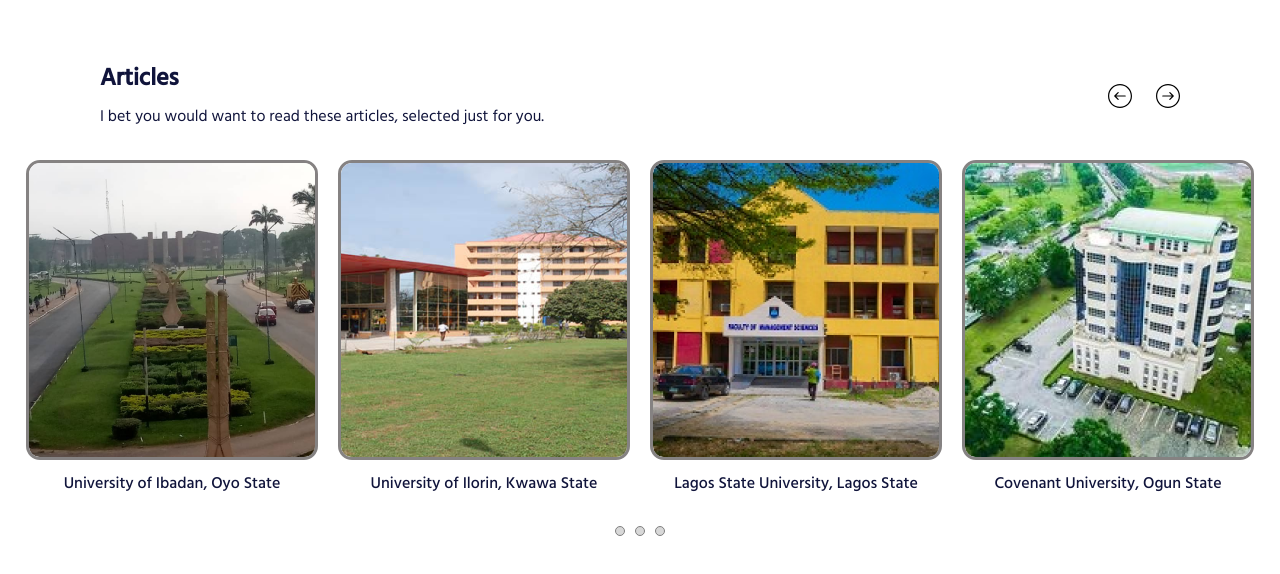
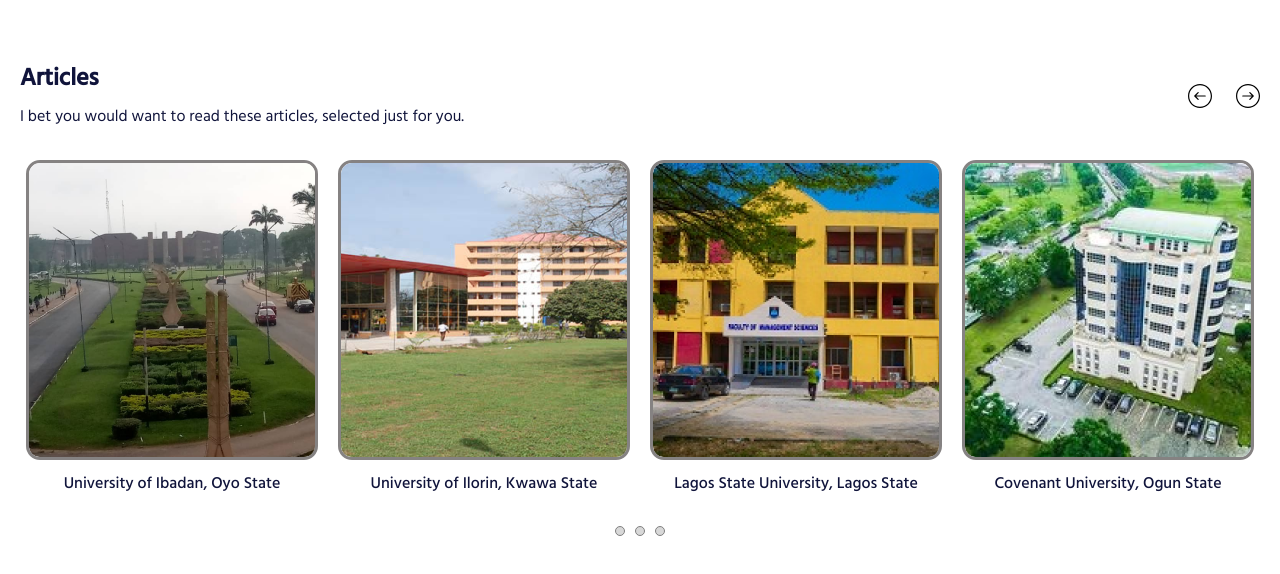
Before and after one commit to CDiala/school-finder, a React (Create React App) app in the folder client/: page / in a window 1280 px wide. Shown: the top 574 px of the page. Built offline with nearby package versions, Linux system fonts and the light colour scheme.

Commit message:
Fixed style issue.

```diff
--- a/client/src/components/shared/ImageCarousel/ImageCarousel.css
+++ b/client/src/components/shared/ImageCarousel/ImageCarousel.css
@@ -1,5 +1,7 @@
 .carousel {
-  padding: 64px 100px;
+  margin: auto;
+  max-width: 1240px;
+  padding: 64px 0;
 }
 
 .carousel-top,
```
